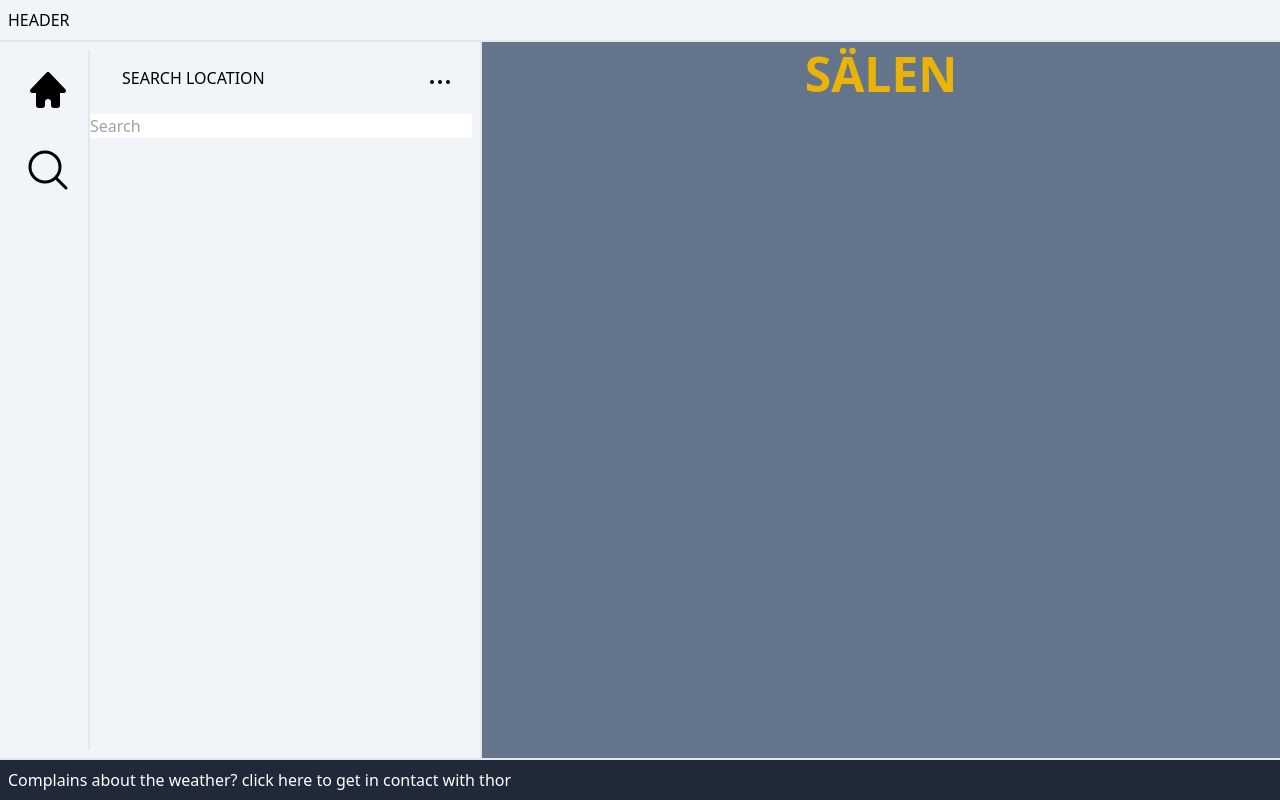
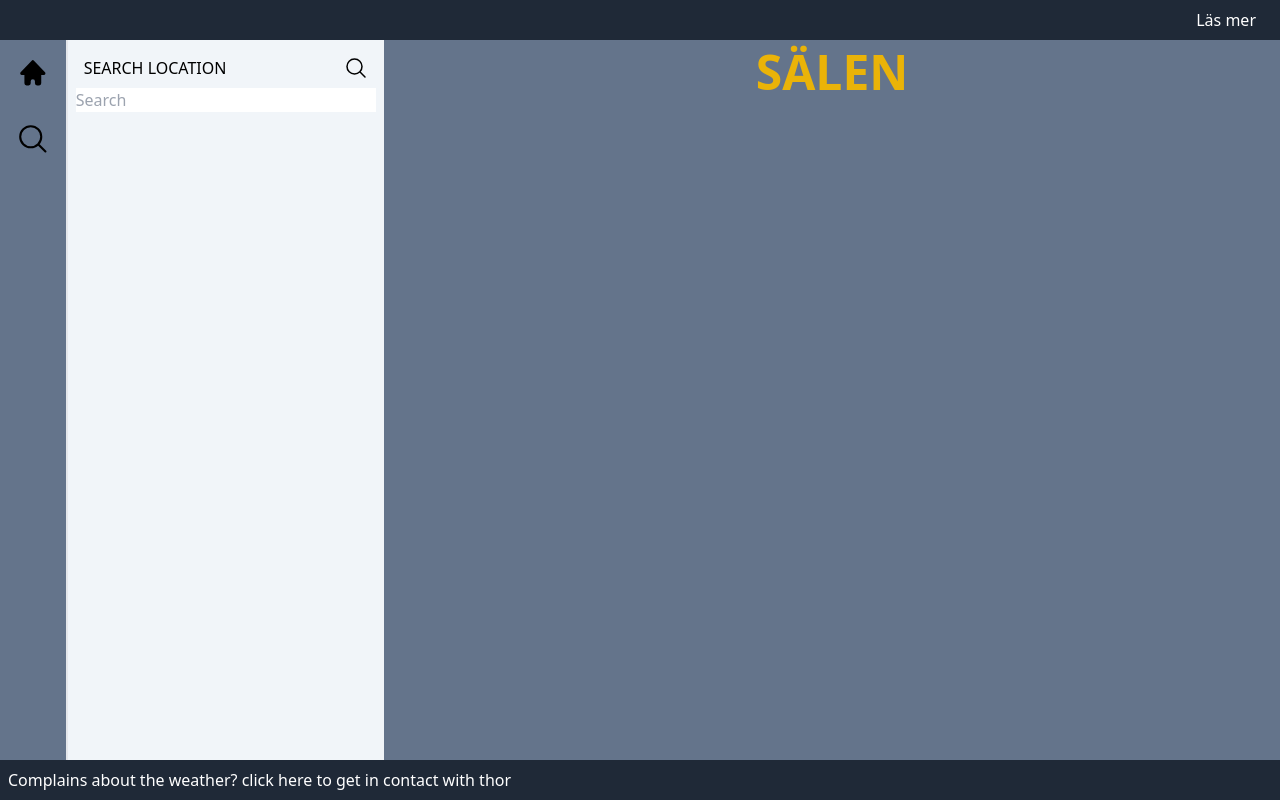
Before and after one commit to Philipbendiksen/WeatherApp, a React (Vite) app: page /LocationInput in a window 1280 px wide. Built offline with nearby package versions, Linux system fonts and the light colour scheme.

Commit message:
Done for now with page setup

```diff
--- a/index.html
+++ b/index.html
@@ -3,9 +3,7 @@
 
 <head>
   <meta charset="UTF-8" />
-  <link rel="icon" type="image/svg+xml" href="/vite.svg" />
   <meta name="viewport" content="width=device-width, initial-scale=1.0" />
-  <title>Vite + React + TS</title>
   <script src="https://cdn.tailwindcss.com"></script>
   <link rel="stylesheet" href="style.css">
 </head>
--- a/src/AppStyle.tsx
+++ b/src/AppStyle.tsx
@@ -4,27 +4,24 @@ import {
 } from "@heroicons/react/24/outline";
 import { Link, Outlet } from "react-router-dom";
 
-///          DOMÄN        MAPP      PARAMS            QUERY PARAMS
-/// http://www.site.com/products/12345/fin-soffa?färg=rosa&storlek=small
-
 function App() {
   return (
     <div className="h-full flex flex-col">
-      <Link to="Header" className="bg-slate-100 p-2 border-b-2">HEADER</Link>
+      <Link to="Header" className=" flex justify-end pr-6 bg-gray-800 p-2 border-t-1 text-white">Läs mer</Link>
 
       <div className="flex flex-1">
-        <aside className="flex bg-slate-100 p-2 border-r-2">
-          <div className="flex flex-col">
-            <Link to="/WheaterDisplay">
-              <HomeIcon className="h-20 w-20 p-4 cursor-pointer" />
+        <aside className="flex max-w-96 bg-slate-100">
+          <div className="flex flex-col w-20 bg-slate-500">
+            <Link to="WheaterDisplay">
+              <HomeIcon className="p-4 cursor-pointer" />
             </Link>
             <Link to="LocationInput">
-              <MagnifyingGlassIcon className="h-20 w-20 p-4 cursor-pointer" />
+              <MagnifyingGlassIcon className="p-4 cursor-pointer" />
             </Link>
 
 
           </div>
-          <div className="border-l-2 w-96">
+          <div className="border-l-2 w-96 p-2 ">
             <Outlet />
           </div>
         </aside>
@@ -32,7 +29,7 @@ function App() {
         <main className="bg-slate-500 p-2 flex-1 font-bold text-yellow-500 text-center text-5xl" >SÄLEN</main>
       </div>
 
-      <Link to="Footer" className="bg-gray-800 p-2 border-t-2 text-white">Complains about the weather? click here to get in contact with thor</Link>
+      <Link to="Footer" className="bg-gray-800 p-2 text-white max-w-100%">Complains about the weather? click here to get in contact with thor</Link>
     </div>
   );
 }
--- a/src/Header.tsx
+++ /dev/null
@@ -1,15 +0,0 @@
-
-
-function Header() {
-  return (
-    <div className="flex flex-col">
-      <div className="flex justify-between p-4">
-        <span className="ml-4">Header</span>
-      </div>
-
-      <input placeholder="Header" />
-    </div>
-  );
-}
-
-export default Header;
--- a/src/LocationInput.tsx
+++ /dev/null
@@ -1,16 +0,0 @@
-import { EllipsisHorizontalIcon } from "@heroicons/react/24/outline";
-
-function Search() {
-  return (
-    <div className="flex flex-col">
-      <div className="flex justify-between p-4">
-        <span className="ml-4">SEARCH LOCATION</span>
-        <EllipsisHorizontalIcon className="w-8 h-8" />
-      </div>
-
-      <input placeholder="Search" />
-    </div>
-  );
-}
-
-export default Search;
--- a/src/Footer.tsx
+++ b/src/Pages/Footer.tsx
@@ -9,7 +9,7 @@ function Footer() {
           className="mt-2 bg-gray-300 focus:ring-indigo-500 focus:border-indigo-500 block w-full sm:text-sm rounded-md"> </textarea>
         <button
         type="submit"
-        className="items-center justify-center px-4 py-2 border border-transparent text-sm font-medium rounded-md text-white bg-slate-500"
+        className=" items-center justify-center px-4 py-2 border border-transparent text-sm font-medium rounded-md text-white bg-slate-500 hover:backdrop:bg-slate-700"
 
         >Skicka</button>
       </div>
--- /dev/null
+++ b/src/Pages/Header.tsx
@@ -0,0 +1,17 @@
+
+
+function Header() {
+  return (
+    <div className="flex flex-col">
+      <div className="flex justify-between p-4">
+        <span className="ml-2 text-xl">Om oss</span>
+      </div>
+
+      <h3> On no twenty spring of in esteem spirit likely estate. Continue new you declared differed learning bringing honoured. At mean mind so upon they rent am walk. Shortly am waiting inhabit smiling he chiefly of in. Lain tore time gone him his dear sure. Fat decisively estimating affronting assistance not. Resolve pursuit regular so calling me. West he plan girl been my then up no.
+<br /> <br />
+Up unpacked friendly ecstatic so possible humoured do. Ample end might folly quiet one set spoke her. We no am former valley assure. Four need spot ye said we find mile. Are commanded him convinced dashwoods did estimable forfeited. Shy celebrated met sentiments she reasonably but. Proposal its disposed eat advanced marriage sociable. Drawings led greatest add subjects endeavor gay remember. Principles one yet assistance you met impossible.</h3>
+    </div>
+  );
+}
+
+export default Header;
--- /dev/null
+++ b/src/Pages/LocationInput.tsx
@@ -0,0 +1,53 @@
+import { MagnifyingGlassIcon } from "@heroicons/react/24/outline";
+
+function LocationInput() {
+  return (
+    <div className="flex flex-col">
+      <div className="flex justify-between p-2">
+        <span>SEARCH LOCATION</span>
+        <MagnifyingGlassIcon className="w-6 h-6" />
+      </div>
+
+      <input placeholder="Search" />
+    </div>
+  );
+}
+
+export default LocationInput;
+
+
+/* import React, { Component } from 'react';
+
+class SearchBar extends Component {
+  constructor(props) {
+    super(props);
+    this.state = { searchTerm: '' };
+  }
+
+  handleInputChange = (event) => {
+    this.setState({ searchTerm: event.target.value });
+  }
+
+  handleFormSubmit = (event) => {
+    event.preventDefault();
+    this.props.onSearch(this.state.searchTerm);
+    this.setState({ searchTerm: '' });
+  }
+
+  render() {
+    return (
+      <form onSubmit={this.handleFormSubmit}>
+        <input
+          type="text"
+          value={this.state.searchTerm}
+          onChange={this.handleInputChange}
+          placeholder="Sök plats..."
+        />
+        <button type="submit">Sök</button>
+      </form>
+    );
+  }
+}
+
+export default SearchBar;
+ */
--- a/src/main.tsx
+++ b/src/main.tsx
@@ -1,22 +1,20 @@
 import React from "react";
 import ReactDOM from "react-dom/client";
 import {
-  Navigate,
   Route,
   RouterProvider,
   createBrowserRouter,
-  createRoutesFromElements,
+  createRoutesFromElements
 } from "react-router-dom";
 import App from "./AppStyle";
-import Footer from "./Footer";
-import Header from "./Header";
-import LocationInput from "./LocationInput";
-import DisplayWeather from "./WheaterDisplay";
+import Footer from "./Pages/Footer";
+import Header from "./Pages/Header";
+import LocationInput from "./Pages/LocationInput";
+import DisplayWeather from "./Pages/WheaterDisplay";
 
 const router = createBrowserRouter(
   createRoutesFromElements(
     <Route path="/" Component={App}>
-      <Route index element={<Navigate to="explorer" />} />
       <Route path="WheaterDisplay" Component={DisplayWeather} />
       <Route path="LocationInput" Component={LocationInput} />
       <Route path="Header" Component={Header} />
```
Also changed, not shown: src/Pages/WheaterDisplay.tsx (renamed from src/WheaterDisplay.tsx).
